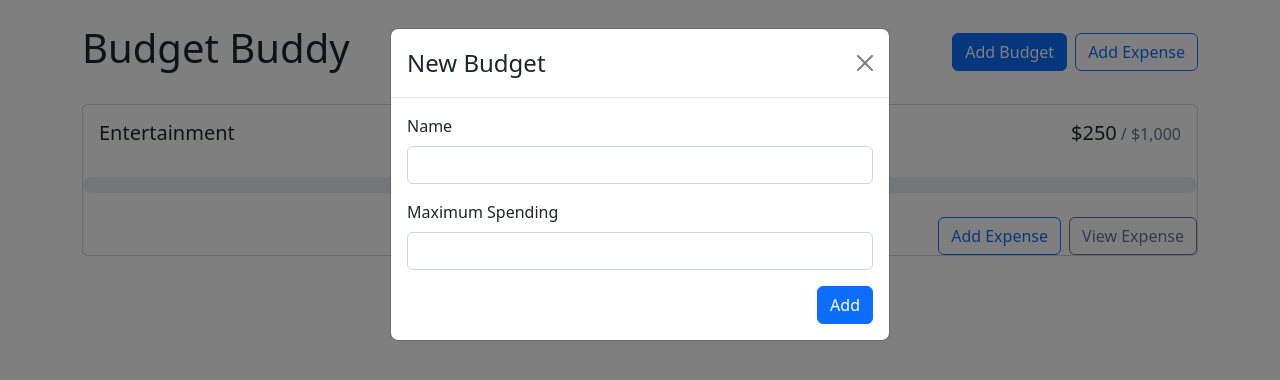
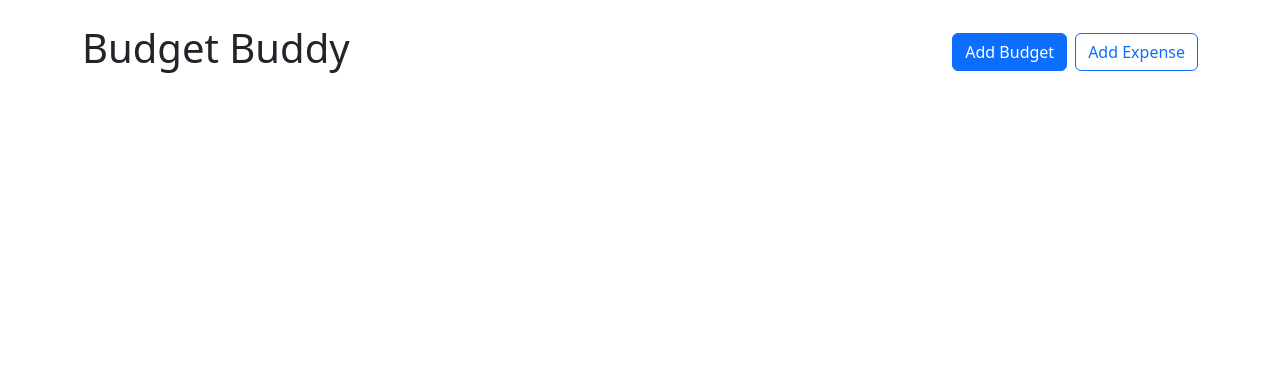
Before and after one commit to subhank97/Budget-Buddy, a React (Create React App) app in the folder my-app/: page / in a window 1280 px wide. Shown: the top 380 px of the page. Built offline with nearby package versions, Linux system fonts and the light colour scheme.

Commit message:
maps through the budgets and displays the budgets created

```diff
--- a/my-app/src/App.js
+++ b/my-app/src/App.js
@@ -2,23 +2,37 @@
 import { Stack, Button } from 'react-bootstrap';
 import BudgetCard from './Components/BudgetCard';
 import BudgetModal from './Components/BudgetModal';
+import { useState } from 'react';
+import { useBudgets } from './Contexts/BudgetContext';
 
 
 function App() {
+
+  const [showBudgetModal, setShowBudgetModal] = useState(false)
+  const { budgets, getBudgetExpenses } = useBudgets()
+
   return (
     <div>
     <Container className='my-4'>
       <Stack direction="horizontal" gap="2" className='mb-4'>
         <h1 className='me-auto'>Budget Buddy</h1>
-        <Button varient="primary">Add Budget</Button>
+        <Button varient="primary" onClick={() => setShowBudgetModal(true)}>Add Budget</Button>
         <Button variant="outline-primary">Add Expense</Button>
       </Stack>
       <div style={{display:"grid", gridTemplate:"repeat(auto-fill, minmax(300px,1rfr))",
                    gap: "1rem", alignItems:"flex-start" }}>
-        <BudgetCard name="Entertainment" amount={250} max={1000}></BudgetCard>
+        {budgets.map(budget => {
+          const amount = getBudgetExpenses(budget.id).reduce((total, expense) =>
+          total + expense.amount, 0)
+          return <BudgetCard
+              key={budget.id}
+              name={budget.name}
+              amount={amount}
+              max={budget.max} />
+        })}
       </div>
     </Container>
-    <BudgetModal show></BudgetModal>
+    <BudgetModal show={showBudgetModal} handleClose={() => setShowBudgetModal(false)}></BudgetModal>
     </div>
   );
 }
--- a/my-app/src/Components/BudgetModal.js
+++ b/my-app/src/Components/BudgetModal.js
@@ -1,9 +1,20 @@
 import { Modal, Button, Form } from 'react-bootstrap'
+import { useBudgets } from '../Contexts/BudgetContext'
+import { useRef } from 'react';
 
 export default function BudgetModal({ show, handleClose }) {
+    const nameRef = useRef()
+    const maxRef = useRef()
+    const { addBudget } = useBudgets()
 
-    function handleSubmit(){
-        return
+    function handleSubmit(e){
+        e.preventDefault()
+        addBudget(
+        {
+            name: nameRef.current.value,
+            max: parseFloat(maxRef.current.value)
+        })
+        handleClose()
     }
 
   return (
@@ -15,11 +26,11 @@
             <Modal.Body>
                 <Form.Group className="mb-3" controlId="name">
                     <Form.Label>Name</Form.Label>
-                    <Form.Control type="text" required />
+                    <Form.Control ref={nameRef} type="text" required />
                 </Form.Group>
                 <Form.Group className="mb-3" controlId="max">
                     <Form.Label>Maximum Spending</Form.Label>
-                    <Form.Control type="number" required min={0} step={.01} />
+                    <Form.Control ref={maxRef} type="number" required min={0} step={.01} />
                 </Form.Group>
                 <div className="d-flex justify-content-end">
                     <Button variant="primary" type="submit">Add</Button>
--- a/my-app/src/Contexts/BudgetContext.js
+++ b/my-app/src/Contexts/BudgetContext.js
@@ -2,11 +2,7 @@
 import { v4 } from 'uuid'
 import useLocalStorage from '../Hooks/useLocalStorage'
 
-const BudgetsContext = React.createContext()
 
-export function useBudgets(){
-    return useContext(BudgetsContext)
-}
 // { Budget
 //     id:
 //     name:
@@ -18,6 +14,13 @@
 //     amount:
 //     description:
 // }
+
+const BudgetsContext = React.createContext()
+
+export function useBudgets(){
+    return useContext(BudgetsContext)
+}
+
 export const BudgetsProvider = ({ children }) => {
     const [budgets, setBudgets] = useLocalStorage("budgets",[])
     const [expenses, setExpenses] = useLocalStorage("expenses",[])
```
